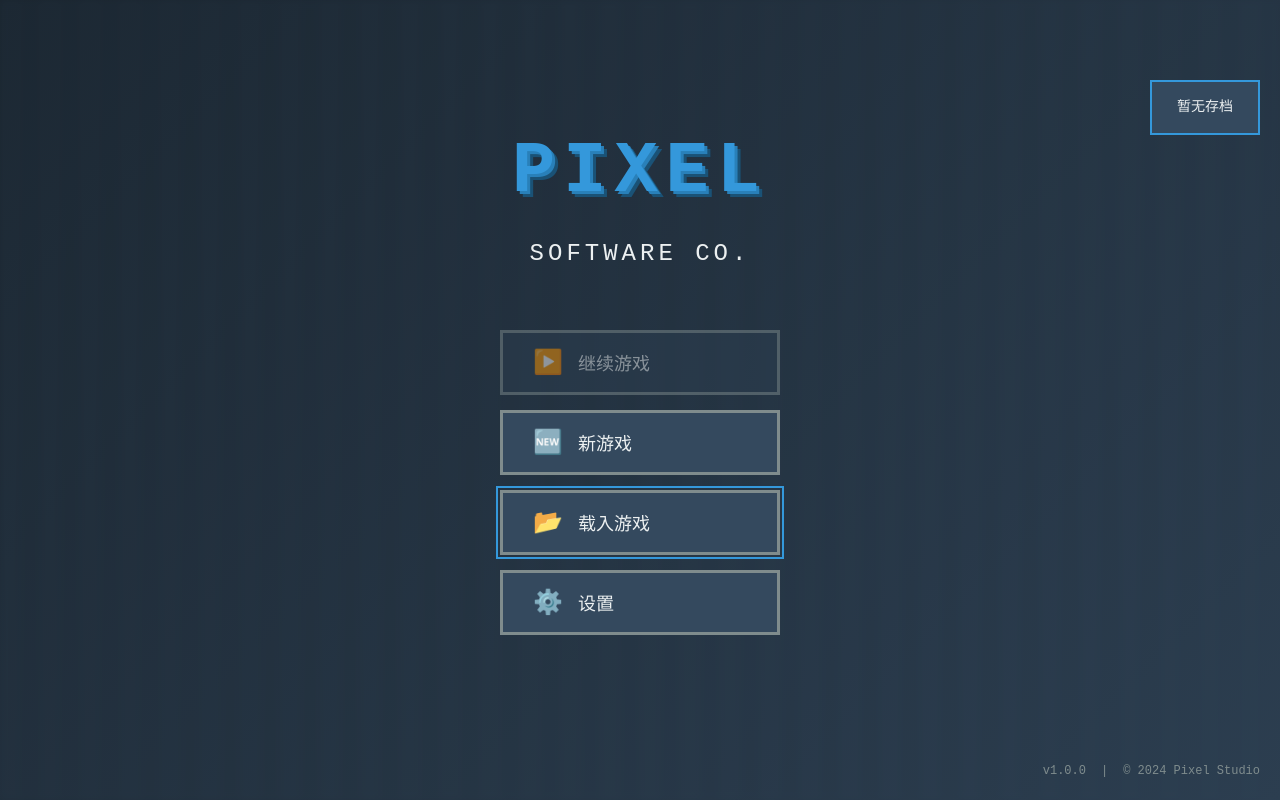
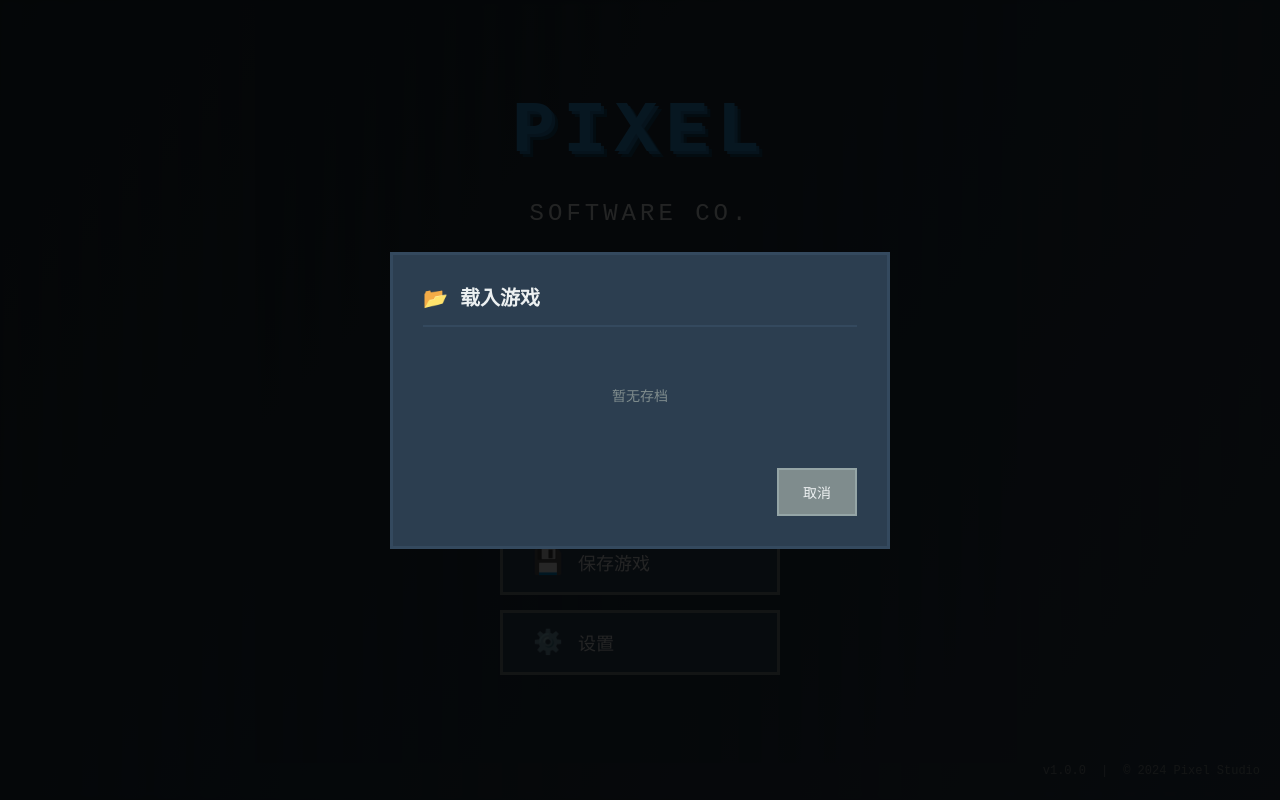
Before and after one commit to ForteScarlet/matter-demo2, a Vue app: page / in a window 1280 px wide. Both pictures are taken after a click on the button "📂 载入游戏". Built offline with nearby package versions, Linux system fonts and the light colour scheme.

Commit message:
Fix game loop and improve save system UI
dm-checkpoint-id: qZgPg0XK6Q1

```diff
--- a/src/components/GameApp.vue
+++ b/src/components/GameApp.vue
@@ -6,6 +6,8 @@
       @continue="continueGame"
       @new-game="startNewGame"
       @load-game="showLoadGame"
+      @load-save="handleLoadSave"
+      @save-game="handleSaveGame"
       @settings="showSettings = true"
     />
 
@@ -189,7 +191,9 @@ async function startNewGame() {
   showToast('游戏开始！', 'success')
 }
 
-async function loadGame(slotId: string) {
+async function handleLoadSave(saveId: string) {
+  try {
+    const slotId = saveId === 'autosave' ? 'autosave' : saveId.replace('save_', '')
     const gameData = await saveManager.load(slotId)
     if (gameData) {
       Object.assign(store.$state, gameData)
@@ -199,6 +203,20 @@ async function loadGame(slotId: string) {
       showToast('游戏已载入', 'success')
     } else {
       showToast('载入失败', 'error')
+    }
+  } catch (e) {
+    console.error('Load error:', e)
+    showToast('载入失败', 'error')
+  }
+}
+
+async function handleSaveGame(saveName: string) {
+  try {
+    const saveData = await saveManager.save(store.$state, saveName)
+    showToast(`游戏已保存: ${saveData.name}`, 'success')
+  } catch (e) {
+    console.error('Save error:', e)
+    showToast('保存失败', 'error')
   }
 }
 
@@ -253,16 +271,13 @@ function startGameLoop() {
   let lastTime = Date.now()
 
   const tick = () => {
-    if (gameState.value !== 'playing') {
-      gameLoop = requestAnimationFrame(tick)
-      return
-    }
-
     const now = Date.now()
     const deltaTime = (now - lastTime) / 1000
     lastTime = now
 
+    if (gameState.value === 'playing') {
       store.gameTick(deltaTime)
+    }
 
     gameLoop = requestAnimationFrame(tick)
   }
--- a/src/components/MainMenu.vue
+++ b/src/components/MainMenu.vue
@@ -27,9 +27,14 @@
         <span class="btn-text">新游戏</span>
       </button>
 
-      <button class="menu-btn" @click="$emit('load-game')">
+      <button class="menu-btn" @click="showLoadDialog = true">
         <span class="btn-icon">📂</span>
         <span class="btn-text">载入游戏</span>
+      </button>
+
+      <button class="menu-btn" @click="showSaveDialog = true">
+        <span class="btn-icon">💾</span>
+        <span class="btn-text">保存游戏</span>
       </button>
 
       <button class="menu-btn" @click="$emit('settings')">
@@ -43,6 +48,82 @@
       <span>|</span>
       <span>© 2024 Pixel Studio</span>
     </div>
+
+    <!-- 载入游戏对话框 -->
+    <div v-if="showLoadDialog" class="modal-overlay" @click="showLoadDialog = false">
+      <div class="modal-content" @click.stop>
+        <h3>📂 载入游戏</h3>
+
+        <div class="saves-list">
+          <!-- 自动保存 -->
+          <div v-if="autoSave" class="save-item auto-save" @click="loadSave('autosave')">
+            <div class="save-header">
+              <span class="save-name">🔄 {{ autoSave.name }}</span>
+              <span class="save-date">{{ formatDate(autoSave.timestamp) }}</span>
+            </div>
+            <div class="save-info">
+              <span>{{ autoSave.metadata.companyName }}</span>
+              <span>第{{ autoSave.metadata.currentDay }}天</span>
+              <span>¥{{ autoSave.metadata.money.toLocaleString() }}</span>
+            </div>
+          </div>
+
+          <!-- 手动存档 -->
+          <div
+            v-for="save in recentSaves"
+            :key="save.id"
+            class="save-item"
+            @click="loadSave(save.id)"
+          >
+            <div class="save-header">
+              <span class="save-name">{{ save.name }}</span>
+              <span class="save-date">{{ formatDate(save.timestamp) }}</span>
+            </div>
+            <div class="save-info">
+              <span>{{ save.metadata.companyName }}</span>
+              <span>第{{ save.metadata.currentDay }}天</span>
+              <span>¥{{ save.metadata.money.toLocaleString() }}</span>
+              <span>{{ save.metadata.employeeCount }}名员工</span>
+            </div>
+          </div>
+
+          <div v-if="!autoSave && recentSaves.length === 0" class="no-saves">
+            暂无存档
+          </div>
+        </div>
+
+        <div class="modal-actions">
+          <button @click="showLoadDialog = false" class="btn-secondary">取消</button>
+        </div>
+      </div>
+    </div>
+
+    <!-- 保存游戏对话框 -->
+    <div v-if="showSaveDialog" class="modal-overlay" @click="showSaveDialog = false">
+      <div class="modal-content" @click.stop>
+        <h3>💾 保存游戏</h3>
+
+        <div class="save-form">
+          <label for="save-name">存档名称：</label>
+          <input
+            id="save-name"
+            v-model="newSaveName"
+            type="text"
+            class="save-input"
+            placeholder="输入存档名称"
+            maxlength="30"
+            @keyup.enter="confirmSave"
+          >
+        </div>
+
+        <div class="modal-actions">
+          <button @click="confirmSave" class="btn-primary" :disabled="!newSaveName.trim()">
+            确认保存
+          </button>
+          <button @click="showSaveDialog = false" class="btn-secondary">取消</button>
+        </div>
+      </div>
+    </div>
   </div>
 </template>
 
@@ -50,19 +131,48 @@
 import { ref, computed, onMounted } from 'vue'
 import { saveManager } from '../services/saveManager'
 
-const emit = defineEmits(['continue', 'new-game', 'load-game', 'settings'])
+const emit = defineEmits(['continue', 'new-game', 'load-game', 'settings', 'load-save', 'save-game'])
 
 const recentSaves = ref<any[]>([])
 const autoSave = ref<any>(null)
+const showLoadDialog = ref(false)
+const showSaveDialog = ref(false)
+const newSaveName = ref('')
 
 const hasSaveData = computed(() => {
   return recentSaves.value.length > 0 || autoSave.value !== null
 })
 
 onMounted(async () => {
+  await refreshSaves()
+})
+
+async function refreshSaves() {
   recentSaves.value = await saveManager.getAllSaves()
   autoSave.value = await saveManager.getAutoSave()
-})
+}
+
+function loadSave(saveId: string) {
+  emit('load-save', saveId)
+  showLoadDialog.value = false
+}
+
+function confirmSave() {
+  if (newSaveName.value.trim()) {
+    emit('save-game', newSaveName.value.trim())
+    showSaveDialog.value = false
+    newSaveName.value = ''
+  }
+}
+
+function formatDate(timestamp: number): string {
+  const date = new Date(timestamp)
+  const month = (date.getMonth() + 1).toString().padStart(2, '0')
+  const day = date.getDate().toString().padStart(2, '0')
+  const hours = date.getHours().toString().padStart(2, '0')
+  const minutes = date.getMinutes().toString().padStart(2, '0')
+  return `${month}-${day} ${hours}:${minutes}`
+}
 </script>
 
 <style scoped>
@@ -201,4 +311,164 @@ onMounted(async () => {
     transform: translateY(-10px);
   }
 }
+
+.modal-overlay {
+  position: fixed;
+  top: 0;
+  left: 0;
+  width: 100vw;
+  height: 100vh;
+  background: rgba(0, 0, 0, 0.85);
+  display: flex;
+  justify-content: center;
+  align-items: center;
+  z-index: 2000;
+}
+
+.modal-content {
+  background: #2c3e50;
+  border: 3px solid #34495e;
+  padding: 30px;
+  min-width: 500px;
+  max-width: 600px;
+  max-height: 80vh;
+  overflow-y: auto;
+}
+
+.modal-content h3 {
+  margin: 0 0 20px 0;
+  color: #ecf0f1;
+  font-size: 20px;
+  border-bottom: 2px solid #34495e;
+  padding-bottom: 10px;
+}
+
+.saves-list {
+  display: flex;
+  flex-direction: column;
+  gap: 10px;
+  margin-bottom: 20px;
+  max-height: 400px;
+  overflow-y: auto;
+}
+
+.save-item {
+  background: #34495e;
+  border: 2px solid #7f8c8d;
+  padding: 15px;
+  cursor: pointer;
+  transition: all 0.2s;
+}
+
+.save-item:hover {
+  background: #415a77;
+  border-color: #3498db;
+  transform: translateX(5px);
+}
+
+.save-item.auto-save {
+  border-color: #f39c12;
+}
+
+.save-header {
+  display: flex;
+  justify-content: space-between;
+  align-items: center;
+  margin-bottom: 8px;
+}
+
+.save-name {
+  color: #ecf0f1;
+  font-size: 16px;
+  font-weight: bold;
+}
+
+.save-date {
+  color: #95a5a6;
+  font-size: 12px;
+}
+
+.save-info {
+  display: flex;
+  gap: 15px;
+  font-size: 12px;
+  color: #bdc3c7;
+}
+
+.no-saves {
+  text-align: center;
+  color: #7f8c8d;
+  padding: 40px;
+  font-size: 14px;
+}
+
+.save-form {
+  margin-bottom: 20px;
+}
+
+.save-form label {
+  display: block;
+  color: #ecf0f1;
+  font-size: 14px;
+  margin-bottom: 10px;
+}
+
+.save-input {
+  width: 100%;
+  background: #34495e;
+  border: 2px solid #7f8c8d;
+  color: #ecf0f1;
+  padding: 12px;
+  font-family: 'Courier New', monospace;
+  font-size: 14px;
+  transition: all 0.2s;
+}
+
+.save-input:focus {
+  outline: none;
+  border-color: #3498db;
+}
+
+.modal-actions {
+  display: flex;
+  gap: 10px;
+  justify-content: flex-end;
+}
+
+.btn-primary {
+  padding: 12px 24px;
+  background: #27ae60;
+  border: 2px solid #229954;
+  color: #ecf0f1;
+  cursor: pointer;
+  font-family: 'Courier New', monospace;
+  font-size: 14px;
+  transition: all 0.2s;
+}
+
+.btn-primary:hover:not(:disabled) {
+  background: #2ecc71;
+}
+
+.btn-primary:disabled {
+  background: #7f8c8d;
+  border-color: #95a5a6;
+  cursor: not-allowed;
+  opacity: 0.5;
+}
+
+.btn-secondary {
+  padding: 12px 24px;
+  background: #7f8c8d;
+  border: 2px solid #95a5a6;
+  color: #ecf0f1;
+  cursor: pointer;
+  font-family: 'Courier New', monospace;
+  font-size: 14px;
+  transition: all 0.2s;
+}
+
+.btn-secondary:hover {
+  background: #95a5a6;
+}
 </style>
```
Lines whose indentation alone changed are shown as unchanged.
